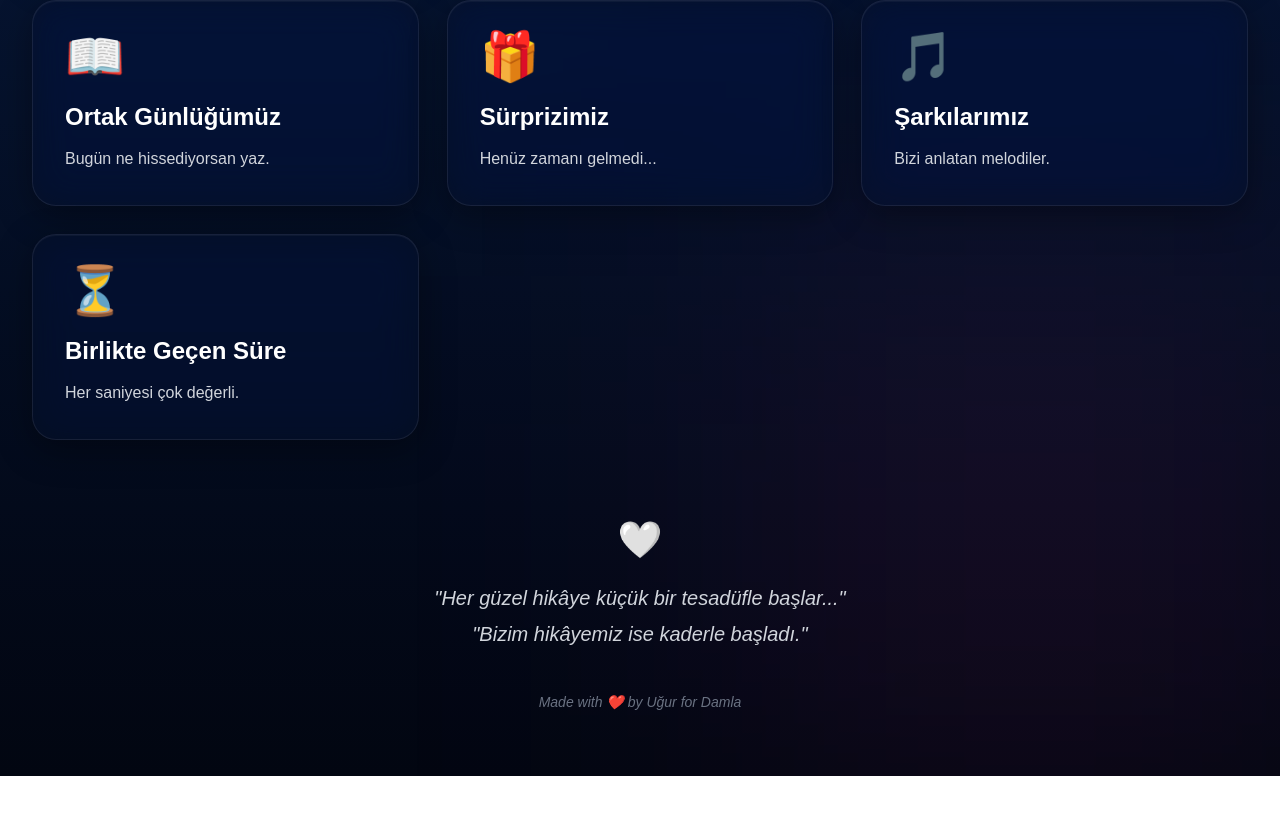
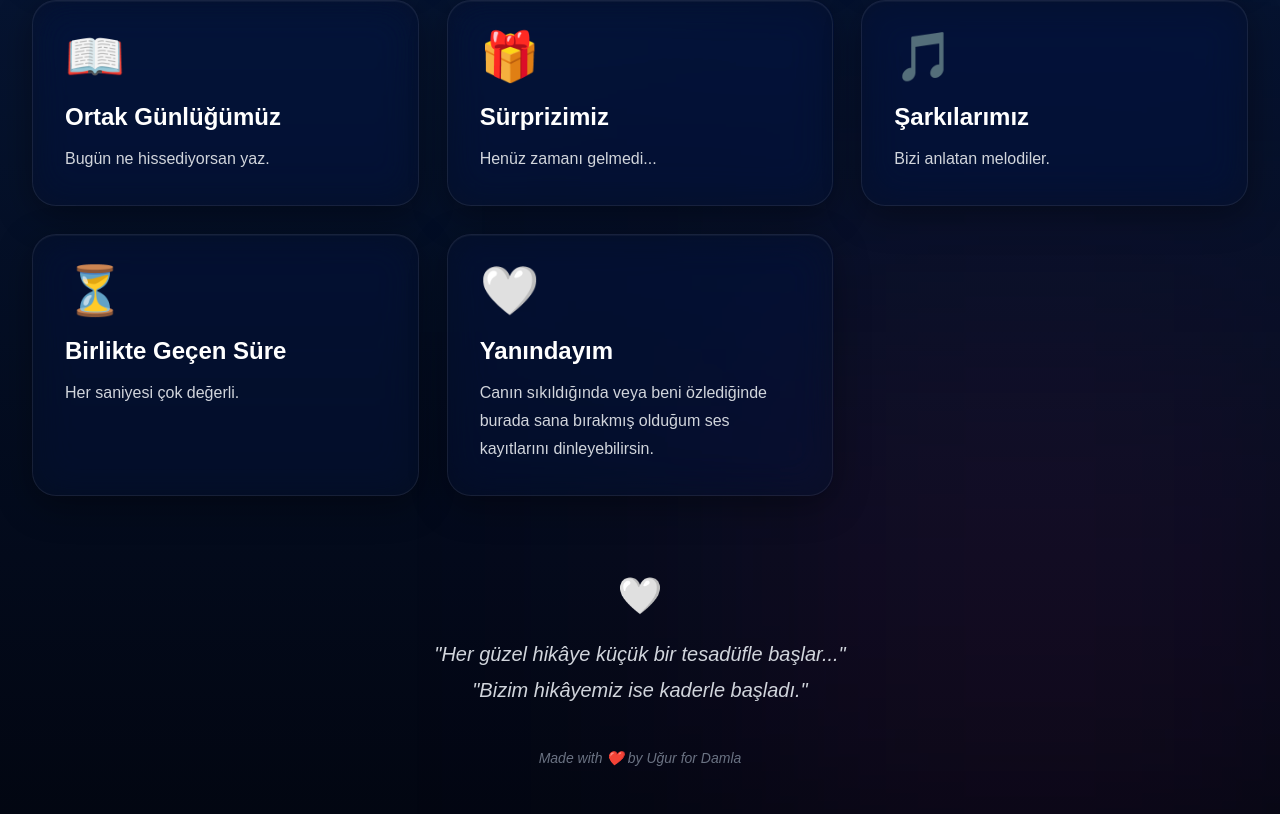
Before and after one commit to ugurcandan777/project-omrusum, a Next.js app: page /home in a window 1280 px wide. Shown: the part 1916-2730 px from the top of the page. Before the commit the page ends 2692 px from the top, so only its background shows below. Built offline with nearby package versions, Linux system fonts and the light colour scheme; sample sign-in values are in the browser's storage.

Commit message:
Yanındayım kartı eklendi

```diff
--- a/app/home/page.tsx
+++ b/app/home/page.tsx
@@ -108,6 +108,13 @@ export default function HomePage() {
       desc: "Her saniyesi çok değerli.",
       link: "/countdown",
     },
+    {
+  emoji: "🤍",
+  title: "Yanındayım",
+  desc: "Canın sıkıldığında veya beni özlediğinde burada sana bırakmış olduğum ses kayıtlarını dinleyebilirsin.",
+  link: "/yanindayim",
+},
+
   ];
 
   return (
```
